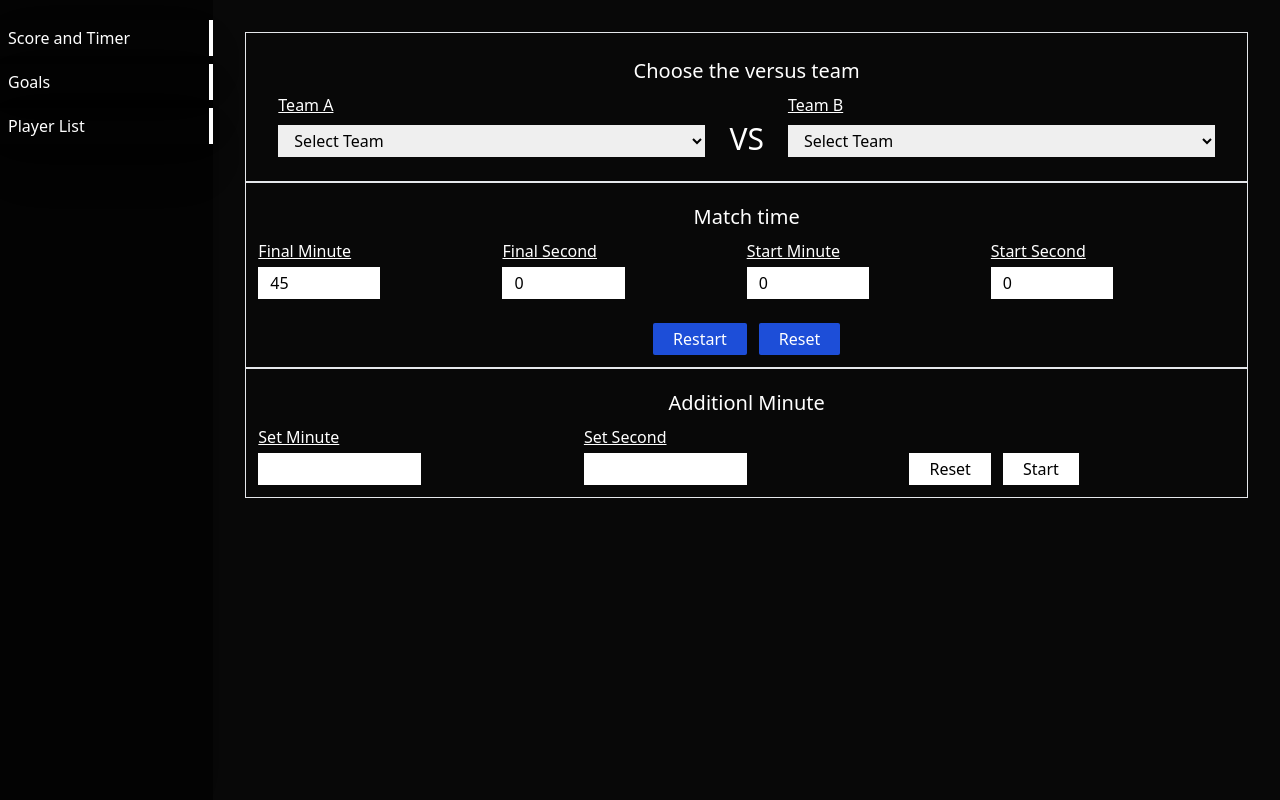
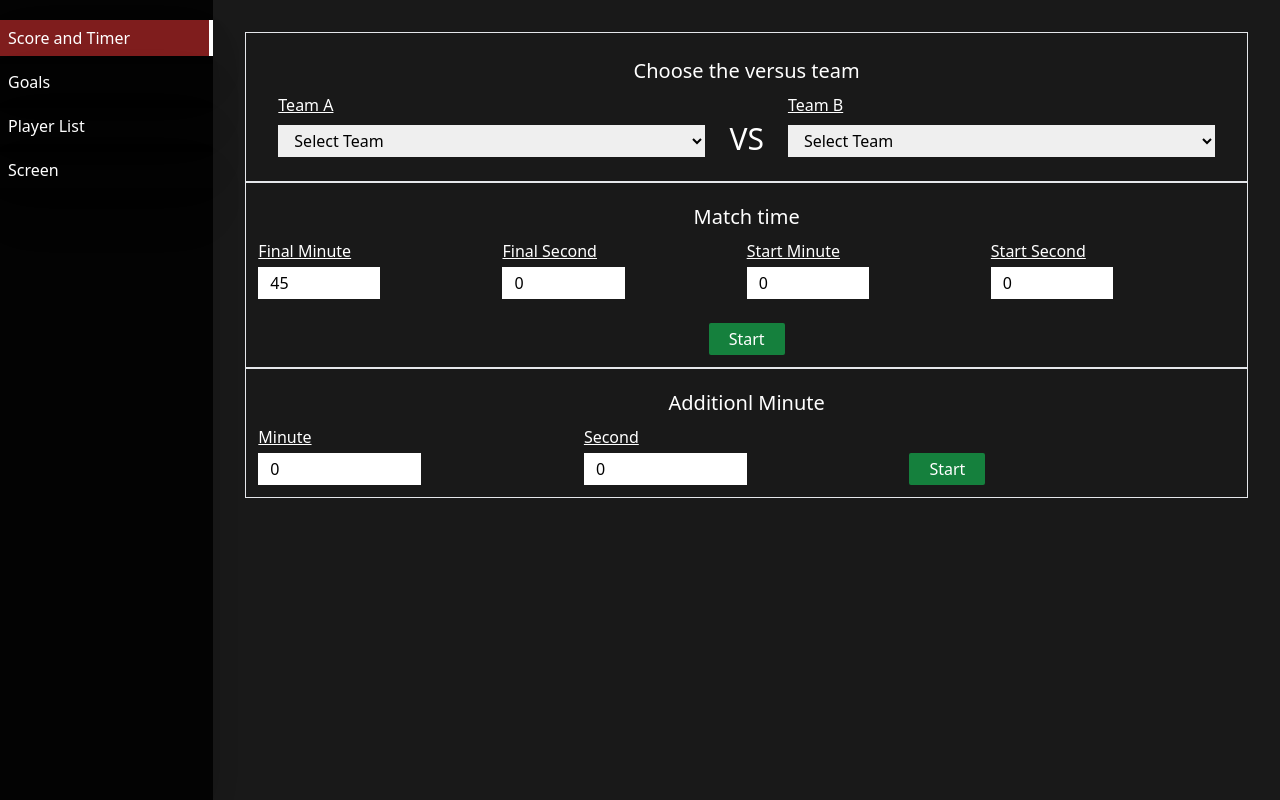
Before and after one commit to Jit-Bdr-Rana/billboard-score-display, a Next.js app: page /setting in a window 1280 px wide. Built offline with nearby package versions, Linux system fonts and the light colour scheme.

Commit message:
feat:additional time setting

```diff
--- a/interface/global.interface.ts
+++ b/interface/global.interface.ts
@@ -21,3 +21,7 @@ export interface MatchTime {
   status?: boolean;
   restart?: boolean;
 }
+export type AdditionalTime = Omit<
+  MatchTime,
+  "initialMin" | "initialSec" | "restart"
+>;
--- a/layouts/SettingLayout.tsx
+++ b/layouts/SettingLayout.tsx
@@ -1,8 +1,10 @@
 import Link from 'next/link'
-import React from 'react'
+import { useRouter } from 'next/router'
+import React, { useEffect } from 'react'
 import Mainlayout from './Mainlayout'
 
-const SettingLayout = ({children}:{children:React.ReactNode}) => {
+const SettingLayout = ({ children }: { children: React.ReactNode }) => {
+  const router = useRouter();
   return (
     <Mainlayout>
       <div className=' min-h-screen text-white '>
@@ -11,18 +13,21 @@ const SettingLayout = ({children}:{children:React.ReactNode}) => {
             <div className='top-5 sticky inset-0'>
               <ul className='grid grid-cols-1 gap-y-2'>
                 <Link href='/setting'>
-                  <li className='hover:bg-red-900 px-2 py-1.5 border-r-white border-r-4 cursor-pointer  shadow-2xl'>Score and Timer</li>
+                  <li className={` ${router.pathname === '/setting' ? 'bg-red-900 border-r-white border-r-4 ' : ''}hover:bg-red-900 hover:border-r-4 hover:border-r-white px-2 py-1.5   cursor-pointer  shadow-2xl`}>Score and Timer</li>
                 </Link>
                 <Link href='/setting/goal'>
-                  <li className='hover:bg-red-900 px-2 py-1.5 border-r-white border-r-4 cursor-pointer  shadow-2xl'>Goals</li>
+                  <li className={` ${router.pathname === '/setting/goal' ? 'bg-red-900 border-r-white border-r-4 ' : ''}hover:bg-red-900 hover:border-r-4 hover:border-r-white px-2 py-1.5   cursor-pointer  shadow-2xl`}>Goals</li>
                 </Link>
                 <Link href='/setting/playerlist'>
-                  <li className='hover:bg-red-900 px-2 py-1.5 border-r-white border-r-4 cursor-pointer  shadow-2xl'>Player List</li>
+                  <li className={` ${router.pathname === '/setting/playerlist' ? 'bg-red-900 border-r-white border-r-4 ' : ''}hover:bg-red-900 hover:border-r-4 hover:border-r-white px-2 py-1.5   cursor-pointer  shadow-2xl`}>Player List</li>
+                </Link>
+                <Link href='/setting/screen'>
+                  <li className={` ${router.pathname === '/setting/screen' ? 'bg-red-900 border-r-white border-r-4 ' : ''}hover:bg-red-900 hover:border-r-4 hover:border-r-white px-2 py-1.5   cursor-pointer  shadow-2xl`}>Screen</li>
                 </Link>
               </ul>
             </div>
           </div>
-              <div className='col-span-10 p-8 bg-black bg-opacity-[0.97]'>
+          <div className='col-span-10 p-8 bg-black bg-opacity-[0.90]'>
             {children}
           </div>
         </div>
--- a/layouts/Sidebar.tsx
+++ b/layouts/Sidebar.tsx
@@ -2,9 +2,9 @@ import React from 'react'
 
 const Sidebar = () => {
   return (
-     <div>
-
-     </div>
+    <div>
+      Sidebar
+    </div>
   )
 }
 
--- a/pages/setting/index.tsx
+++ b/pages/setting/index.tsx
@@ -1,30 +1,28 @@
 import React, { ChangeEvent, useEffect, useState } from 'react'
-import { MatchTime, ScoreInterface, TeamInterface } from '../../interface/global.interface'
+import { AdditionalTime, MatchTime, ScoreInterface, TeamInterface } from '../../interface/global.interface'
 import SettingLayout from '../../layouts/SettingLayout'
-import { removeTime, saveTeamAndScore, saveTime } from '../../service/gloabl.service'
+import { getAdditinalTime, getTime, removeAdditionlTime, removeTime, saveAdditionlTime, saveTeamAndScore, saveTime } from '../../service/gloabl.service'
+import { clearInputValue } from '../../utils/utils.interface'
 const index = () => {
   return (
     <Setting />
   )
 }
-
 export default index
-
-
-type AdditionalTime = Omit<MatchTime, "initialMin" | "initialSec">
 
 const Setting = () => {
   const [list, setList] = useState<TeamInterface[]>([]);
   const [team, setTeam] = useState<ScoreInterface>({ teamA: 'null', teamB: 'null', goalA: 0, goalB: 0 });
-  const [time, setTime] = useState<MatchTime>({ initialMin: 0, initialSec: 0, finalMin: 45, finalSec: 0, restart: false, status: true });
+  const [time, setTime] = useState<MatchTime>({ initialMin: 0, initialSec: 0, finalMin: 45, finalSec: 0, restart: false, status: false });
+  const [addiTime, setAddiTime] = useState<AdditionalTime>({ finalMin: 0, finalSec: 0, status: false });
 
   const start = () => {
-
     if (team.teamA == 'null' || team.teamB == '') {
       alert("select the vs team first")
       return;
     }
-    if (time.finalMin < time.initialMin || time.finalSec < time.initialSec) {
+    if (time.finalMin < time.initialMin) {
+      console.log(time)
       alert("final time should be greater than start time")
       return;
     }
@@ -33,15 +31,31 @@ const Setting = () => {
     saveTime({ ...time, initialMin: time.initialMin || 0, initialSec: time.initialSec || 0, finalMin: time.finalMin || 45, finalSec: time.finalSec || 0, status: true })
     alert('time started')
   }
+  const startAdditionalTime = () => {
+    if (addiTime.finalMin !== 0) {
+      setAddiTime((p) => { return { ...p, status: true } })
+      saveAdditionlTime(addiTime)
+    } else {
+      alert("please enter the additional time")
+    }
+  }
+  const resetAdditionalTime = () => {
+    setAddiTime({ finalMin: 0, finalSec: 0, status: false })
+    removeAdditionlTime();
+    clearInputValue('addiFinalMin', '0')
+    clearInputValue('addiFinalSec', '0')
+  }
   const pause = () => {
     setTime({ ...time, status: false })
     saveTime({ ...time, status: false })
     alert('time paused')
   }
   const reset = () => {
-    setTime({ initialMin: 0, initialSec: 0, finalMin: 0, finalSec: 0, restart: false, status: false });
-    // const const: HTMLInputElement = document.getElementById('teamName') as HTMLInputElement;
-    // teamName.value = ""
+    setTime({ initialMin: 0, initialSec: 0, finalMin: 45, finalSec: 0, restart: false, status: false });
+    clearInputValue('finalMin', '45')
+    clearInputValue('finalSec', '0')
+    clearInputValue('startMin', '0')
+    clearInputValue('startSec', '0')
     removeTime();
   }
   const restart = () => {
@@ -54,9 +68,13 @@ const Setting = () => {
     if (lists) {
       setList(JSON.parse(lists));
     }
-    const times = localStorage.getItem('matchTime')
+    const times = getTime();
     if (times) {
-      setTime(JSON.parse(times))
+      setTime(times)
+    }
+    const addiTimes = getAdditinalTime();
+    if (addiTimes) {
+      setAddiTime(addiTimes)
     }
     const teams = localStorage.getItem('vsTeam')
     if (teams) {
@@ -77,7 +95,7 @@ const Setting = () => {
                 {
                   list?.length > 0 && list?.map((data, index) => {
                     return (
-                      <option selected={data.name === team.teamA} value={data.name}>{data.name}</option>
+                      <option key={index} selected={data.name === team.teamA} value={data.name}>{data.name}</option>
                     )
                   })
                 }
@@ -146,16 +164,22 @@ const Setting = () => {
         <h1 className='text-center text-xl my-2'>Additionl Minute</h1>
         <div className='grid grid-cols-3 items-end'>
           <div>
-            <h1 className='underline'>Set Minute</h1>
-            <input title='minute' className='w-1/2 px-3 focus:outline-none mt-1 text-black py-1 text-md' type="number" />
+            <h1 className='underline'>Minute</h1>
+            <input id='addiFinalMin' onChange={(e: ChangeEvent<HTMLInputElement>) => setAddiTime((p) => { return { ...p!, finalMin: parseInt(e.target.value) } })} defaultValue={addiTime?.finalMin} title='minute' className='w-1/2 px-3 focus:outline-none mt-1 text-black py-1 text-md' type="number" />
           </div>
           <div>
-            <h1 className='underline'>Set Second</h1>
-            <input title='second' className='w-1/2 px-3 focus:outline-none mt-1 text-black py-1 text-md' type="number" />
+            <h1 className='underline'>Second</h1>
+            <input id="addiFinalSec" onChange={(e: ChangeEvent<HTMLInputElement>) => setAddiTime((p) => { return { ...p!, finalMin: parseInt(e.target.value) } })} defaultValue={addiTime?.finalSec} title='second' className='w-1/2 px-3 focus:outline-none mt-1 text-black py-1 text-md' type="number" />
           </div>
           <div className='flex gap-3 select-none'>
-            <button className='bg-white hover:bg-slate-300 text-black py-1 px-5'>Reset</button>
-            <button className='bg-white hover:bg-slate-300 text-black py-1 px-5'>Start</button>
+            {
+              !addiTime?.status ?
+                <button type='button' title='start' onClick={() => startAdditionalTime()} className='bg-green-700 rounded-sm text-white hover:bg-green-900 py-1 px-5'>Start</button>
+                :
+                <React.Fragment>
+                  <button type='button' title="reset" onClick={() => resetAdditionalTime()} className='bg-blue-700 rounded-sm text-white hover:bg-blue-900  py-1 px-5'>Reset</button>
+                </React.Fragment>
+            }
           </div>
         </div>
       </div>
--- a/pages/setting/playerlist.tsx
+++ b/pages/setting/playerlist.tsx
@@ -102,7 +102,7 @@ const PlayerList = () => {
             {
               list.length > 0 && list?.find(cur => cur.name == selectedTeam)?.playerList?.map((data, index) => {
                 return (
-                  <li className='relative flex group   cursor-pointer'>
+                  <li key={index} className='relative flex group   cursor-pointer'>
                     <span className='w-[10%]'>{data.playerNumber}{')'}</span>
                     <span className='w-[80%]'>{data.name}</span>
                     <span className='absolute right-5 inset-y-0 group-hover:block hidden'>C</span>
@@ -173,7 +173,7 @@ const TeamList = ({ list, current, setList }: { list: TeamInterface[], current:
             {
               current?.playerList?.map((data, index) => {
                 return (
-                  <React.Fragment>
+                  <React.Fragment key={index}>
                     <li className='relative flex group   cursor-pointer'>
                       <span className='w-[10%]'>{data.playerNumber}</span>
                       <span className='w-[80%]'>{data.name}</span>
--- a/service/gloabl.service.ts
+++ b/service/gloabl.service.ts
@@ -1,17 +1,45 @@
-import { MatchTime, ScoreInterface } from "../interface/global.interface";
+import {
+  AdditionalTime,
+  MatchTime,
+  ScoreInterface,
+} from "../interface/global.interface";
 
 const saveTeamAndScore = (team: ScoreInterface) => {
   localStorage.setItem("vsTeam", JSON.stringify(team));
 };
 
 const saveTime = (time: MatchTime) => {
-  console.log(time);
   localStorage.setItem("matchTime", JSON.stringify(time));
 };
+const getTime = () => {
+  return JSON.parse(localStorage.getItem("matchTime") as string);
+};
+
+const saveAdditionlTime = (time: AdditionalTime) => {
+  localStorage.setItem("additionalMatchTime", JSON.stringify(time));
+};
+const getAdditinalTime = (): AdditionalTime => {
+  return JSON.parse(
+    localStorage.getItem("additionalMatchTime") as string
+  ) as AdditionalTime;
+};
+
 const removeTime = () => {
   localStorage.removeItem("matchTime");
 };
 const removeTeamAndScore = () => {
   localStorage.removeItem("vsTeam");
 };
-export { saveTeamAndScore, saveTime, removeTime, removeTeamAndScore };
+const removeAdditionlTime = () => {
+  localStorage.removeItem("additionalMatchTime");
+};
+export {
+  saveTeamAndScore,
+  saveTime,
+  getTime,
+  removeTime,
+  removeTeamAndScore,
+  saveAdditionlTime,
+  removeAdditionlTime,
+  getAdditinalTime,
+};
--- a/styles/global.css
+++ b/styles/global.css
@@ -880,12 +880,29 @@ video {
   background-color: rgb(220 38 38 / var(--tw-bg-opacity));
 }
 
+.bg-red-900 {
+  --tw-bg-opacity: 1;
+  background-color: rgb(127 29 29 / var(--tw-bg-opacity));
+}
+
 .bg-opacity-\[0\.99\] {
   --tw-bg-opacity: 0.99;
 }
 
 .bg-opacity-\[0\.97\] {
   --tw-bg-opacity: 0.97;
+}
+
+.bg-opacity-\[0\.80\] {
+  --tw-bg-opacity: 0.80;
+}
+
+.bg-opacity-\[0\.85\] {
+  --tw-bg-opacity: 0.85;
+}
+
+.bg-opacity-\[0\.90\] {
+  --tw-bg-opacity: 0.90;
 }
 
 .p-4 {
@@ -902,6 +919,14 @@ video {
 
 .p-8 {
   padding: 2rem;
+}
+
+.p-16 {
+  padding: 4rem;
+}
+
+.p-20 {
+  padding: 5rem;
 }
 
 .px-16 {
@@ -997,6 +1022,16 @@ video {
 .py-0 {
   padding-top: 0px;
   padding-bottom: 0px;
+}
+
+.px-9 {
+  padding-left: 2.25rem;
+  padding-right: 2.25rem;
+}
+
+.px-7 {
+  padding-left: 1.75rem;
+  padding-right: 1.75rem;
 }
 
 .pl-1 {
@@ -1128,6 +1163,15 @@ video {
   }
 }
 
+.hover\:border-r-4:hover {
+  border-right-width: 4px;
+}
+
+.hover\:border-r-white:hover {
+  --tw-border-opacity: 1;
+  border-right-color: rgb(255 255 255 / var(--tw-border-opacity));
+}
+
 .hover\:bg-slate-300:hover {
   --tw-bg-opacity: 1;
   background-color: rgb(203 213 225 / var(--tw-bg-opacity));
--- /dev/null
+++ b/utils/utils.interface.ts
@@ -0,0 +1,8 @@
+const clearInputValue = (id: string, value = "") => {
+  const input: HTMLInputElement = document.getElementById(
+    id
+  ) as HTMLInputElement;
+  input.value = value;
+};
+
+export { clearInputValue };
```
Also changed, not shown: pages/index.tsx (+37 -18 lines), pages/setting/screen.tsx (added, +20 -0 lines). Lines whose indentation alone changed are shown as unchanged.
